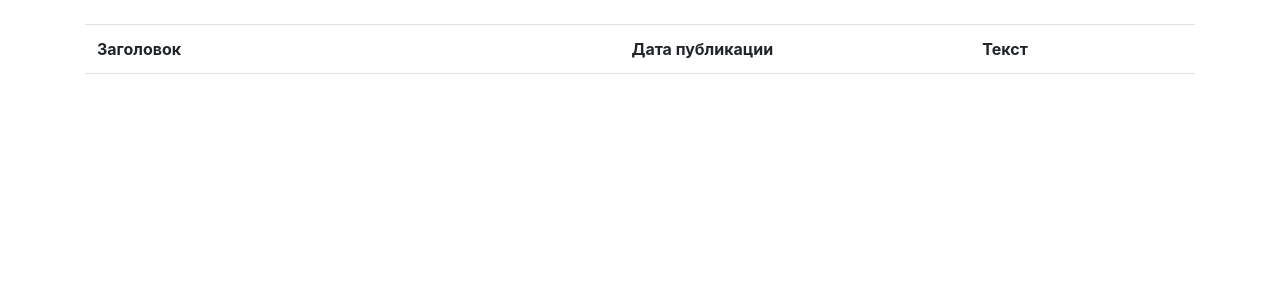
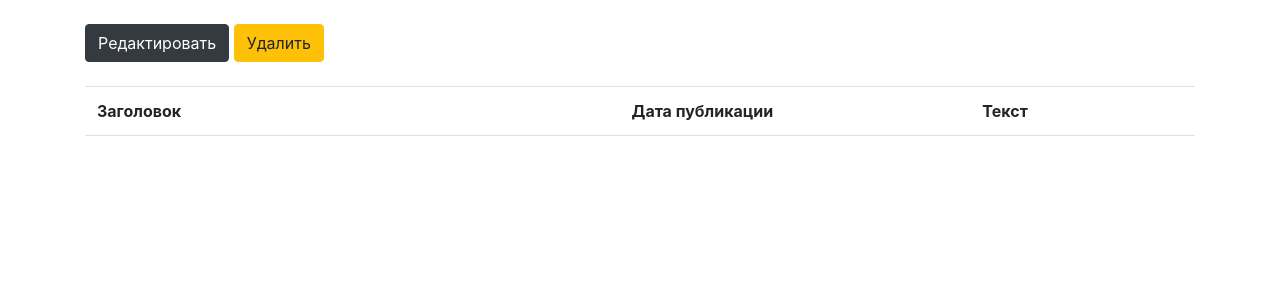
Before and after one commit to rodionnest/DJproject, a Django app: template project/NewsPaper/templates/post_detail.html in a window 1280 px wide. Shown: the part 56-356 px from the top of the page. Run offline with Django 3.2, Linux system fonts and the light colour scheme; the template is opened without the code that fills it, so the values that code supplies are empty; parts of the project's set-up code (start-up, migrations or seed data) failed here and were passed over; some libraries are stand-ins or nearby versions.

Commit message:
text form fixed, paths fixed, edit and delete btns

```diff
--- a/project/NewsPaper/forms.py
+++ b/project/NewsPaper/forms.py
@@ -4,8 +4,8 @@ from django import forms
 
 
 class PostForm(ModelForm):
-    text = forms.CharField(widget=forms.Textarea(attrs={'class': 'form-control mb-2'}))
+    text = forms.CharField(label='', widget=forms.Textarea(attrs={'class': 'form-control mb-2'}))
 
     class Meta:
         model = Post
-        fields = ['post_type', 'title', 'author']
+        fields = ['post_type', 'title', 'author', 'text']
--- a/project/NewsPaper/templates/flatpages/default.html
+++ b/project/NewsPaper/templates/flatpages/default.html
@@ -37,9 +37,9 @@
                             </button>
                             <div class="dropdown-menu" aria-labelledby="dropdownMenu2">
                                 <a href="/news/add" class='text-decoration-none'><button class="dropdown-item" type="button">Добавить публикацию</button></a>
-                                <a href="/news" class='text-decoration-none'><button class="dropdown-item" type="button">Последние статьи</button></a>
+                                <a href="/news" class='text-decoration-none'><button class="dropdown-item" type="button">Последние публикации</button></a>
                                 <div class="dropdown-divider"></div>
-                                <a href="search" class='text-decoration-none'><button class="dropdown-item" type="button">Поиск</button></a>
+                                <a href="/news/search" class='text-decoration-none'><button class="dropdown-item" type="button">Поиск</button></a>
                             </div>
                         </div>
                     </li>
--- a/project/NewsPaper/templates/post_detail.html
+++ b/project/NewsPaper/templates/post_detail.html
@@ -6,6 +6,11 @@
 
 
 {% block content %}
+
+<a href="{% url 'post_update' post.id %}" class='text-decoration-none'><button class="btn btn-dark" type="button">Редактировать</button></a>
+<a href="{% url 'post_delete' post.id %}" class='text-decoration-none'><button class="btn btn-warning" type="button">Удалить</button></a>
+<br>
+<br>
 
 <table class='table'>
     <tr>
```
Also changed, not shown: project/NewsPaper/urls.py (+6 -5 lines), project/db.sqlite3.
